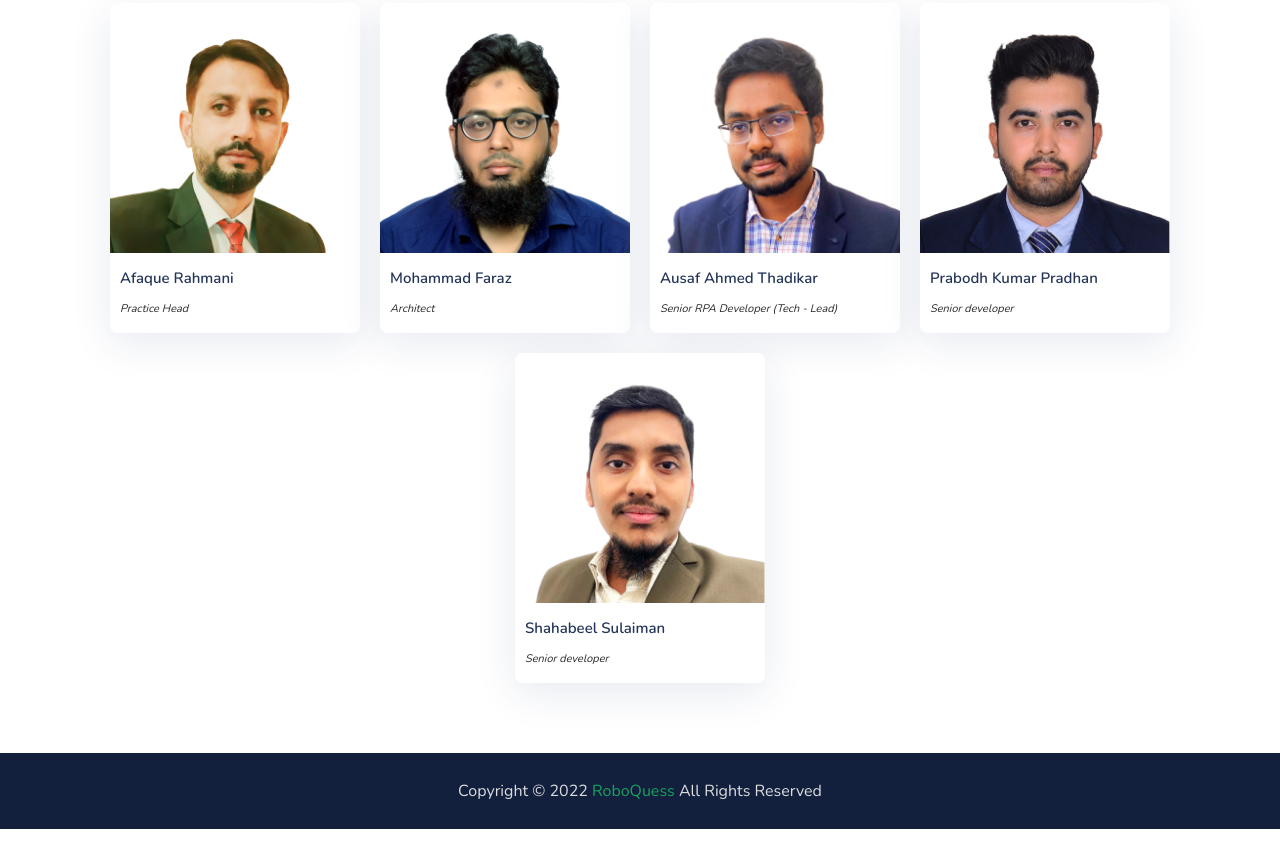
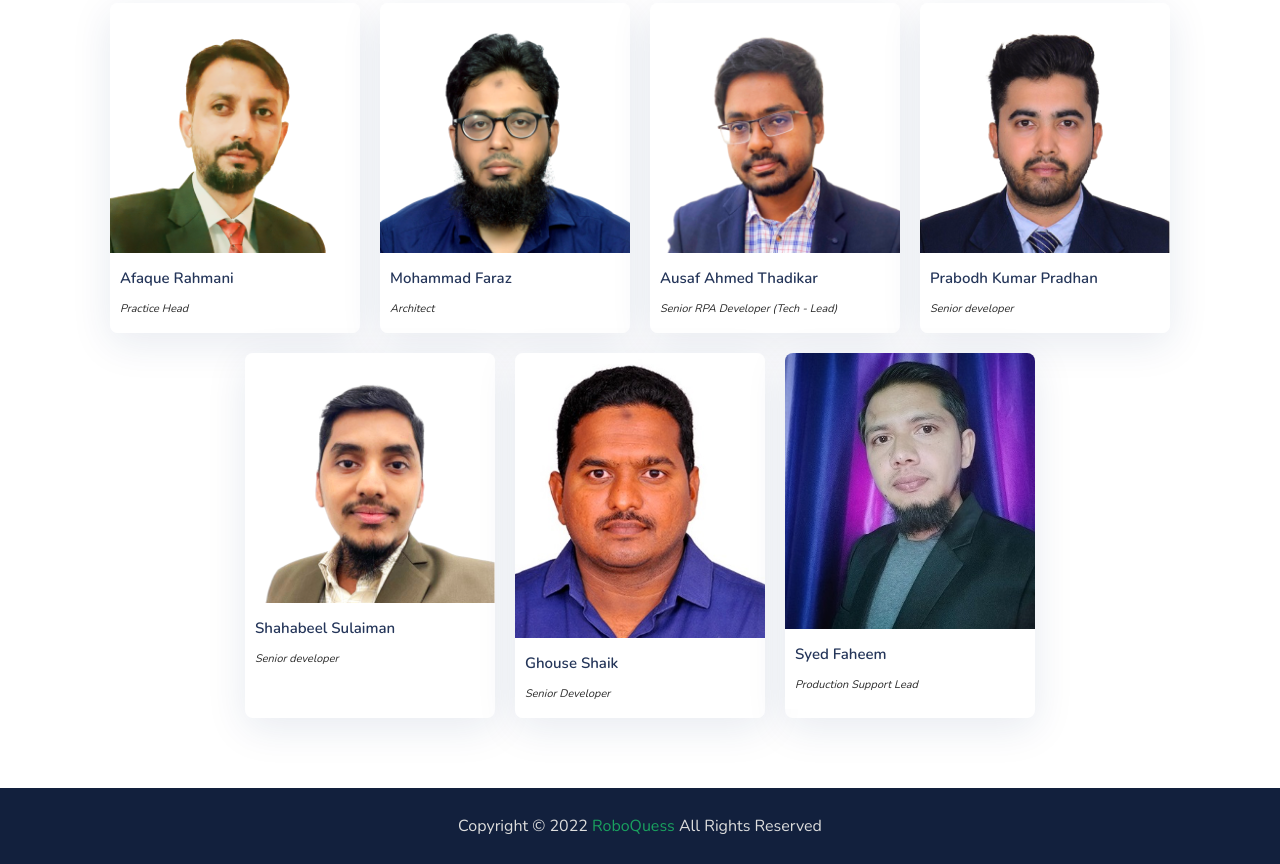
Before and after one commit to sophiaairpa/robotic-pa, a plain HTML site: page people.html in a window 1280 px wide. Shown: the part 867-1731 px from the top of the page. Before the commit the page ends 1696 px from the top, so only its background shows below. Drawn offline with nearby package versions, Linux system fonts and the light colour scheme.

Commit message:
images added

```diff
--- a/people.html
+++ b/people.html
@@ -303,6 +303,34 @@
               <p>Senior developer</p>
             </div>
           </div>
+          <div class="people-content">
+            <div class="people-image">
+              <img src="img/team/Ghouse-Shaik.jpg" alt="image" />
+              <div class="people-detail">
+                <p>
+                  Ghouse Shaik is a Certified RPA professional. He used to work for Banking and Financial Services. He was a Manager of Innovation at a reputed Global Bank, where he supported various RPA and Intelligent automation across the organisation. He has over six years of experience in robotic process automation, process re-engineering and Innovation, resulting in process improvements and revenue generation for the business. Ghouse is working as a solution designer and taking care of end-to-end RPA deliveries.
+                </p>
+              </div>
+            </div>
+            <div class="people-name">
+              <h2>Ghouse Shaik</h2>
+              <p>Senior Developer</p>
+            </div>
+          </div>
+          <div class="people-content">
+            <div class="people-image">
+              <img src="img/team/Syed-Pic.jpg" alt="image" />
+              <div class="people-detail">
+                <p>
+                  Faheem is an RPA Developer with 4.6 years of experience in the IT industry. He is skilled at implementing end-to-end operations in the Banking, Healthcare, and Telecom industries. By automating manual procedures using Robotic Process Automation (RPA), he helps his clients save money by reducing their labour costs and effort. He is enthusiastic to learn new technologies and swiftly embrace the surroundings to support the industry's digital transformation
+                </p>
+              </div>
+            </div>
+            <div class="people-name">
+              <h2>Syed Faheem</h2>
+              <p>Production Support Lead</p>
+            </div>
+          </div>
         </div>
       </div>
     </section>
```
Also changed, not shown: img/team/Ghouse-Shaik.jpg (added), img/team/Syed-Pic.jpg (added).
